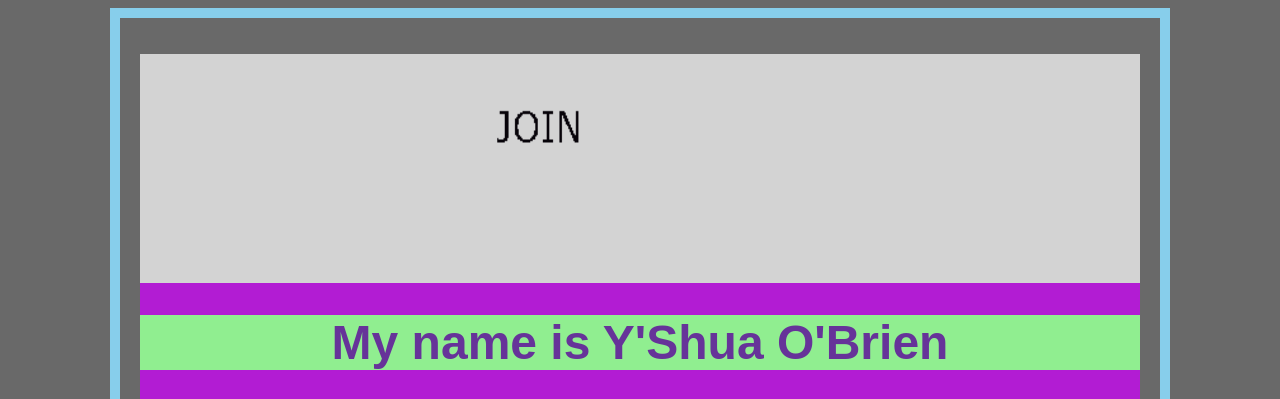
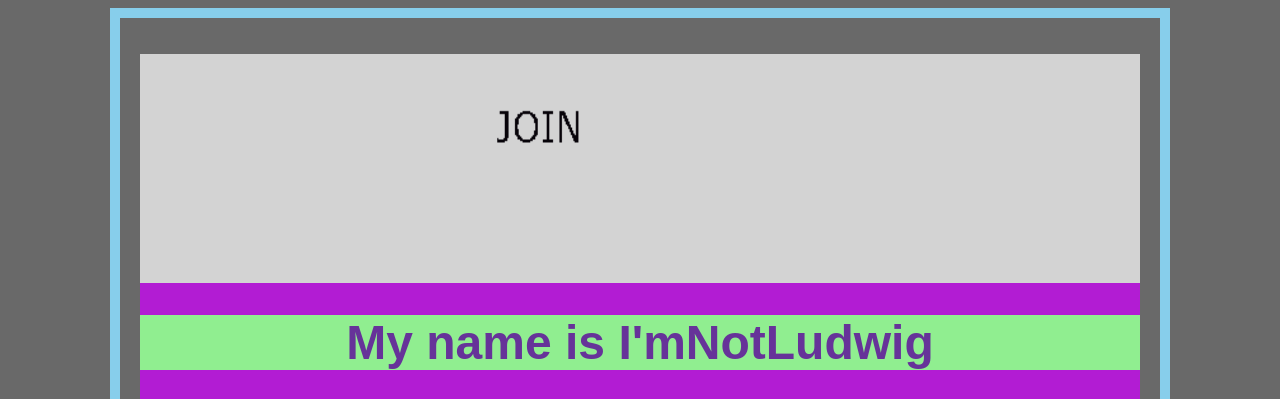
Before and after one commit to ImNotLudwig/Luds-biography, a plain HTML site: page webpage6/my_favs/index.html in a window 1280 px wide. Shown: the top 399 px of the page. Drawn offline with Linux system fonts and the light colour scheme.

Commit message:
Update index.html

```diff
--- a/webpage6/my_favs/index.html
+++ b/webpage6/my_favs/index.html
@@ -2,7 +2,7 @@
 <html lang="en">
 <head>
 	<meta charset="utf-8" />
-	<title>Y'Shua O'Briens fav site!</title>
+	<title>I'mNotLudwig's fav site!</title>
     <link rel="stylesheet" href="../style.css"/>
 </head>
 <body>
@@ -11,7 +11,7 @@
         <header>
             <p class="align_center"><img id="clear_float" src="../images/bannerad.gif" style="height:225px;width:400px;" title="banner ad" alt="banner ad gif"/></p>
 
-            <h1>My name is Y'Shua O'Brien</h1>
+            <h1>My name is I'mNotLudwig</h1>
 
             <nav>
                 <a href="../index.html"><i>About Me</i></a>
```
